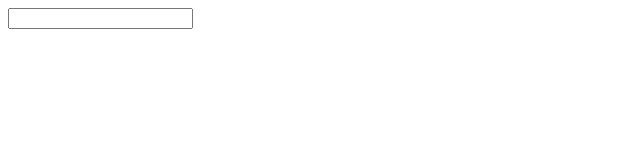
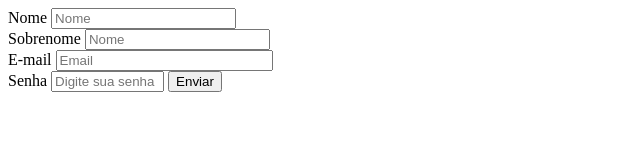
Before and after one commit to Josefelipeprogramer/Forms, a plain HTML site: page index.html in a window 1280 px wide. Shown: the whole page, without its empty margins (0-640 px from the left). Drawn offline with Linux system fonts and the light colour scheme.

Commit message:
Adicionando campos

```diff
--- a/index.html
+++ b/index.html
@@ -8,7 +8,50 @@
   </head>
   <body>
     <form id="form-1">
-      <input name="email" type="email" form="form-1" autocomplete="email">
+      <label for="nome">Nome</label>
+      <input type="text"
+      maxlength="12"
+      name=""
+      id="nome"
+      form="form-1"
+      required
+      autocomplete="name"
+      placeholder="Nome"
+      ><br>
+
+      <label for="sobrenome">Sobrenome</label>
+      <input type="text"
+      maxlength="50"
+      name=""
+      id="sobrenome"
+      form="form-1"
+      required
+      autocomplete="name"
+      placeholder="Nome"
+      ><br>
+
+      <label for="email">E-mail</label>
+      <input id="email"
+      name="email"
+      type="email"
+      size="24"
+      form="form-1"
+      placeholder="Email"
+      autocomplete="email"
+      required><br>
+
+      <label for="senha">Senha</label>
+      <input id="senha"
+      type="password"
+      form="form-1"
+      minlength="4"
+      maxlength="8"
+      pattern="[0-9a-fA-F]{4,8}"
+      title="Coloque HEX no mínimo 4 caracteres e no máximo 8"
+      size="11"
+      placeholder="Digite sua senha"
+      required>
+      <button type="submit">Enviar</button>
     </form>
   </form>
   </body>
```
